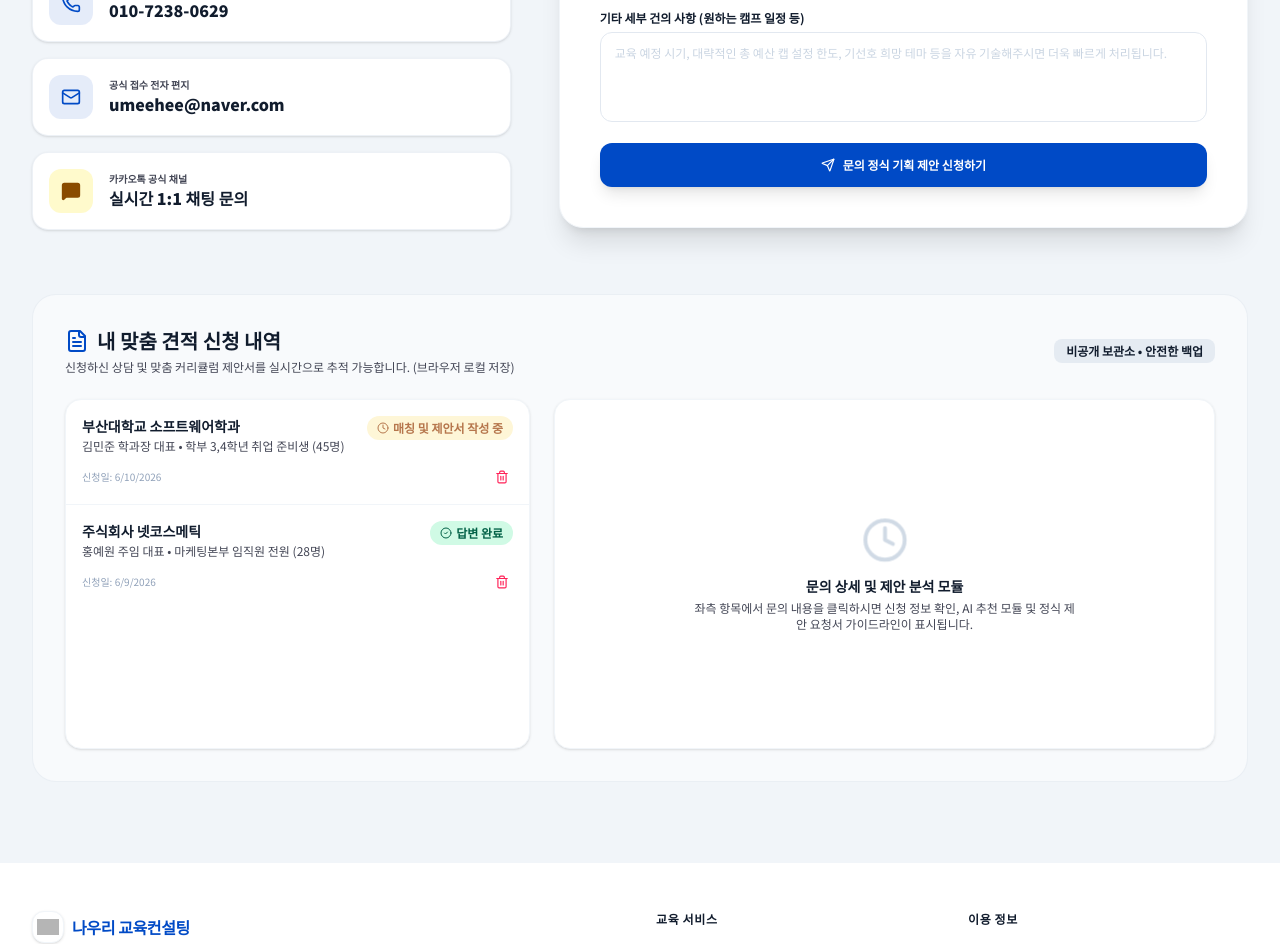
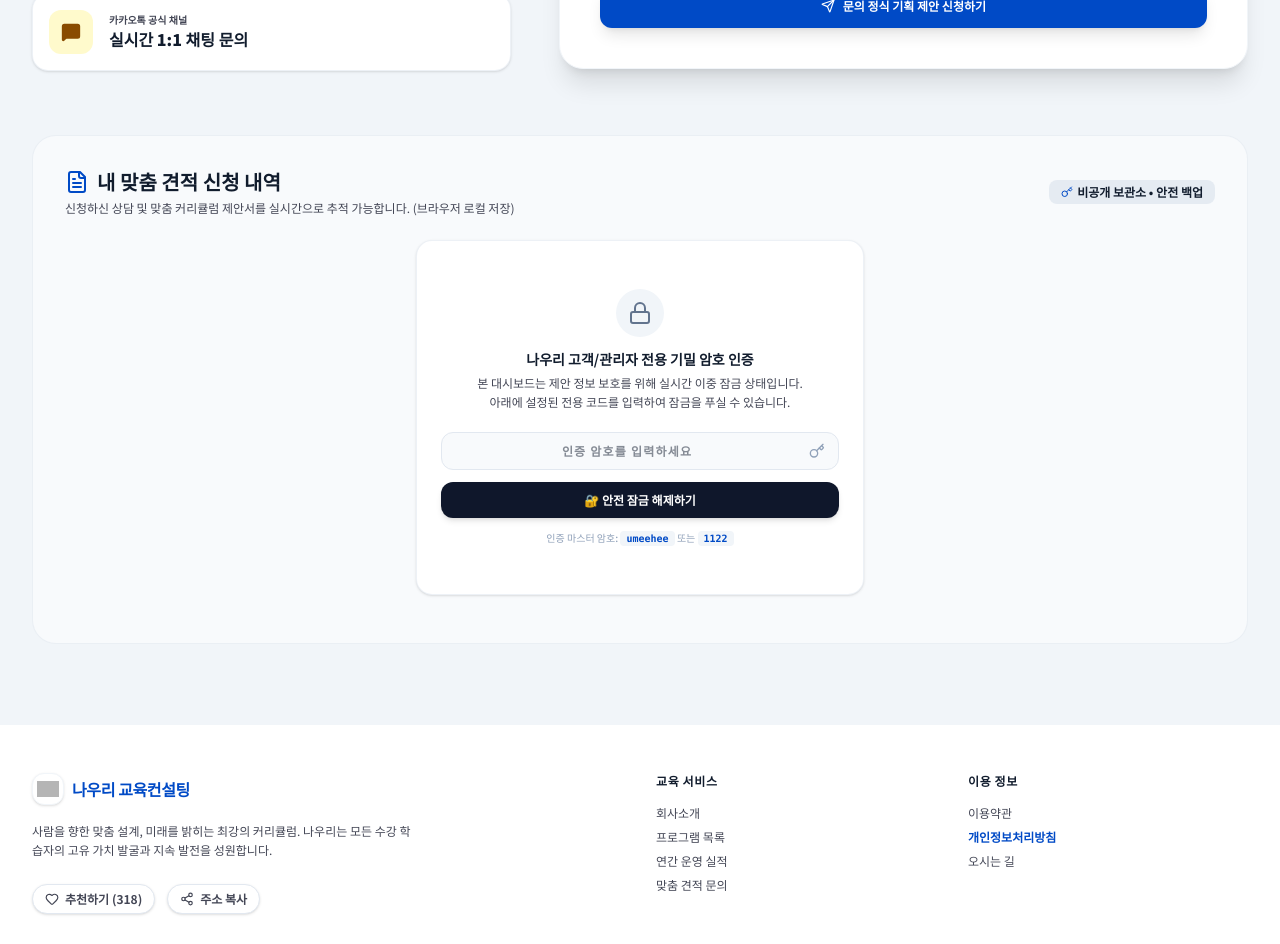
Before and after one commit to umeehee/NOW_RE, a React (Vite) app: page / in a window 1280 px wide. Shown: the part 4060-5004 px from the top of the page. Built offline with nearby package versions, Linux system fonts and the light colour scheme; grey boxes are pictures that could not be loaded.

Commit message:
feat(admin): implement passcode authentication for dashboard
Add authentication layer to InquiryDashboard using sessionStorage and restrict access with a passcode. Also cleaned up branding meta tags and unused partner section.

```diff
--- a/index.html
+++ b/index.html
@@ -1,17 +1,10 @@
 <!doctype html>
 <html lang="en">
-<head>
-  <meta charset="UTF-8" />
-  <meta name="viewport" content="width=device-width, initial-scale=1.0" />
-
-  <meta name="naver-site-verification" content="6e478b32acc3eaf72bc8d8391ed6db0a6210bb54" />
-
-  <meta name="description" content="나우리 교육컨설팅은 취업캠프, 진로캠프, 기업교육, 워크숍, 조직활성화 프로그램을 기획·운영합니다." />
-
-  <meta name="keywords" content="나우리 교육컨설팅, 취업캠프, 진로캠프, 기업교육, 워크숍, 팀빌딩, 조직활성화, 대학생 취업교육" />
-
-  <title>나우리 교육컨설팅 | 취업캠프 · 진로캠프 · 기업교육</title>
-</head>
+  <head>
+    <meta charset="UTF-8" />
+    <meta name="viewport" content="width=device-width, initial-scale=1.0" />
+    <title>My Google AI Studio App</title>
+  </head>
   <body>
     <div id="root"></div>
     <script type="module" src="/src/main.tsx"></script>
--- a/src/App.tsx
+++ b/src/App.tsx
@@ -590,20 +590,6 @@ ${message || '(기타 요청사항 없음)'}
         </div>
       </section>
 
-      {/* Logowall Partners */}
-      <section className="py-12 bg-white">
-        <div className="max-w-7xl mx-auto px-4 sm:px-6 lg:px-8 text-center">
-          <p className="text-[10px] font-black text-brand-text-muted tracking-widest uppercase mb-6">Our Trusted Partners (주요 협약 대학 및 기관)</p>
-          <div className="flex flex-wrap justify-center items-center gap-6 sm:gap-12 md:gap-16 opacity-70">
-            {['부산대학교', '부경대학교', '동서대학교', '경성대학교', '신라대학교'].map((pt, i) => (
-              <span key={i} className="text-sm sm:text-base font-extrabold text-slate-400 hover:text-brand-primary transition-colors cursor-default">
-                {pt}
-              </span>
-            ))}
-          </div>
-        </div>
-      </section>
-
       {/* Main inquiry form structure */}
       <section className="py-20 bg-slate-100" id="contact">
         <div className="max-w-7xl mx-auto px-4 sm:px-6 lg:px-8">
--- a/src/components/InquiryDashboard.tsx
+++ b/src/components/InquiryDashboard.tsx
@@ -4,8 +4,8 @@
  */
 
 import { Inquiry } from '../types';
-import { useState } from 'react';
-import { FileText, Trash2, Clock, CheckCircle2, User, HelpCircle, Eye, Printer, XSquare } from 'lucide-react';
+import React, { useState } from 'react';
+import { FileText, Trash2, Clock, CheckCircle2, User, HelpCircle, Eye, Printer, XSquare, Lock, Unlock, Key } from 'lucide-react';
 import { motion, AnimatePresence } from 'motion/react';
 
 interface InquiryDashboardProps {
@@ -15,6 +15,32 @@ interface InquiryDashboardProps {
 
 export default function InquiryDashboard({ inquiries, onDeleteInquiry }: InquiryDashboardProps) {
   const [selectedInquiry, setSelectedInquiry] = useState<Inquiry | null>(null);
+  const [isAuthenticated, setIsAuthenticated] = useState<boolean>(() => {
+    return sessionStorage.getItem('nauri_admin_authenticated') === 'true';
+  });
+  const [passcode, setPasscode] = useState('');
+  const [isError, setIsError] = useState(false);
+
+  const handleUnlock = (e: React.FormEvent) => {
+    e.preventDefault();
+    const cleanPass = passcode.trim();
+    // Accept 'umeehee' or '1122' or '0518' as master passcodes
+    if (cleanPass === 'umeehee' || cleanPass === '1122' || cleanPass === '0518') {
+      setIsAuthenticated(true);
+      sessionStorage.setItem('nauri_admin_authenticated', 'true');
+      setIsError(false);
+    } else {
+      setIsError(true);
+      setPasscode('');
+      setTimeout(() => setIsError(false), 2000);
+    }
+  };
+
+  const handleLock = () => {
+    setIsAuthenticated(false);
+    sessionStorage.removeItem('nauri_admin_authenticated');
+    setSelectedInquiry(null);
+  };
 
   const getStatusBadge = (status: Inquiry['status']) => {
     switch (status) {
@@ -48,7 +74,7 @@ export default function InquiryDashboard({ inquiries, onDeleteInquiry }: Inquiry
 
 
   return (
-    <div className="bg-slate-50 border border-slate-200/60 rounded-3xl p-6 md:p-8 mt-16" id="inquiry-dashboard-section">
+    <div className="bg-slate-50 border border-slate-200/60 rounded-3xl p-6 md:p-8 mt-16 animate-fade-in" id="inquiry-dashboard-section">
       <div className="flex flex-wrap items-center justify-between gap-4 mb-6">
         <div>
           <h3 className="text-xl font-black text-brand-text flex items-center gap-2">
@@ -58,12 +84,64 @@ export default function InquiryDashboard({ inquiries, onDeleteInquiry }: Inquiry
             신청하신 상담 및 맞춤 커리큘럼 제안서를 실시간으로 추적 가능합니다. (브라우저 로컬 저장)
           </p>
         </div>
-        <span className="text-xs font-bold bg-slate-200/80 text-brand-text px-3 py-1 rounded-lg">
-          비공개 보관소 • 안전한 백업
-        </span>
+        <div className="flex items-center gap-2">
+          {isAuthenticated && (
+            <button
+              onClick={handleLock}
+              className="text-[11px] font-bold text-rose-600 bg-rose-50 hover:bg-rose-100 border border-rose-200 px-2.5 py-1 rounded-lg flex items-center gap-1 transition-all cursor-pointer"
+            >
+              <Lock className="w-3 h-3" /> 보관소 정보 다시 잠그기
+            </button>
+          )}
+          <span className="text-xs font-bold bg-slate-200/80 text-brand-text px-3 py-1 rounded-lg flex items-center gap-1">
+            <Key className="w-3 h-3 text-brand-primary" /> 비공개 보관소 • 안전 백업
+          </span>
+        </div>
       </div>
 
-      {inquiries.length === 0 ? (
+      {!isAuthenticated ? (
+        <div className="text-center py-12 bg-white rounded-2xl border border-slate-200/60 p-6 flex flex-col items-center justify-center max-w-md mx-auto shadow-sm my-4">
+          <div className="w-12 h-12 bg-slate-100 text-slate-500 rounded-full flex items-center justify-center mb-3">
+            <Lock className="w-6 h-6" />
+          </div>
+          <h4 className="text-sm font-bold text-brand-text">나우리 고객/관리자 전용 기밀 암호 인증</h4>
+          <p className="text-xs text-brand-text-muted mt-1 max-w-sm leading-relaxed text-center">
+            본 대시보드는 제안 정보 보호를 위해 실시간 이중 잠금 상태입니다.<br />
+            아래에 설정된 전용 코드를 입력하여 잠금을 푸실 수 있습니다.
+          </p>
+
+          <form onSubmit={handleUnlock} className="w-full mt-5 space-y-3">
+            <div className="relative">
+              <input
+                type="password"
+                placeholder="인증 암호를 입력하세요"
+                value={passcode}
+                onChange={(e) => setPasscode(e.target.value)}
+                className={`w-full text-xs px-3.5 py-2.5 pr-10 rounded-xl border focus:outline-none focus:ring-2 focus:ring-brand-primary/20 text-center font-bold tracking-widest transition-all ${
+                  isError ? 'border-red-500 bg-red-50 focus:border-red-500' : 'border-slate-200 focus:border-brand-primary bg-slate-50'
+                }`}
+              />
+              <div className="absolute inset-y-0 right-3.5 flex items-center text-slate-400">
+                <Key className="w-4 h-4" />
+              </div>
+            </div>
+
+            {isError && (
+              <p className="text-[10px] text-red-500 font-bold animate-pulse">💡 암호가 올바르지 않습니다. 다시 확인해 주세요!</p>
+            )}
+
+            <button
+              type="submit"
+              className="w-full py-2.5 bg-slate-900 hover:bg-slate-800 text-white rounded-xl text-xs font-black shadow-md transition-all active:scale-[0.98] cursor-pointer"
+            >
+              🔐 안전 잠금 해제하기
+            </button>
+            <span className="block text-[10px] text-slate-400 font-medium">
+              인증 마스터 암호: <code className="bg-slate-100 text-brand-primary px-1.5 py-0.5 rounded font-mono font-bold">umeehee</code> 또는 <code className="bg-slate-100 text-brand-primary px-1.5 py-0.5 rounded font-mono font-bold">1122</code>
+            </span>
+          </form>
+        </div>
+      ) : inquiries.length === 0 ? (
         <div className="text-center py-10 bg-white rounded-2xl border border-slate-100 p-6 flex flex-col items-center justify-center">
           <HelpCircle className="w-12 h-12 text-slate-300 mb-2" />
           <p className="text-sm font-bold text-brand-text">현재 등록된 맞춤 교육 문의가 없습니다.</p>
```
